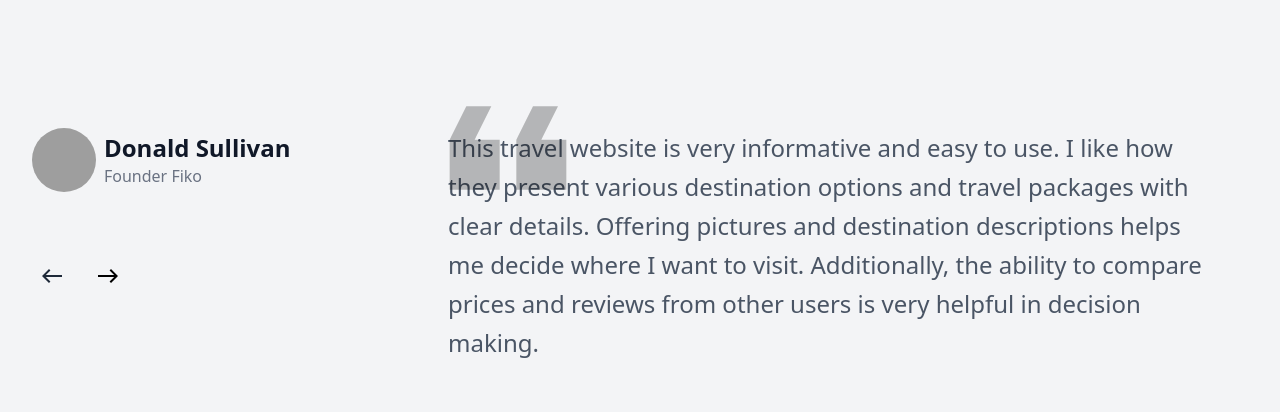
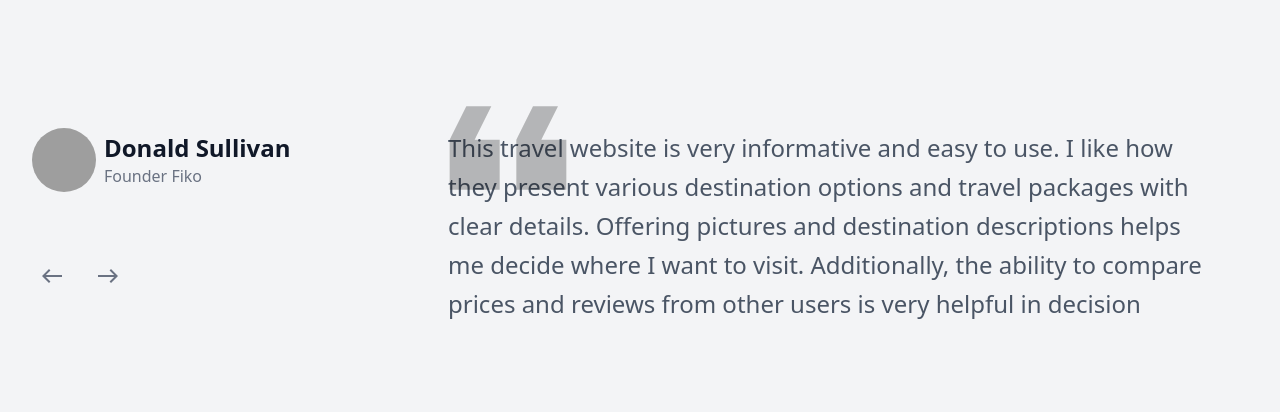
Before and after one commit to chamaxx9zp/IndoTravi, a React (Vite) app: page / in a window 1280 px wide. Shown: the part 3420-3832 px from the top of the page. Built offline with nearby package versions, Linux system fonts and the light colour scheme; grey boxes are pictures that could not be loaded.

Commit message:
fix testimonial arrow ⬆️

```diff
--- a/src/components/TestimonialSection/TestimonialSection.jsx
+++ b/src/components/TestimonialSection/TestimonialSection.jsx
@@ -69,10 +69,10 @@ function TestimonialSection() {
           {/* Desktop Arrows */}
           <div className="hidden md:flex flex-row justify-start gap-4 mt-16">
             <button className="w-10 h-10 flex items-center rounded-4xl justify-center" onClick={prevTestimonial}>
-              <WestIcon className="text-gray-800" />
+              <WestIcon className="text-gray-500 hover:text-black" />
             </button>
             <button className="w-10 h-10 flex items-center justify-center" onClick={nextTestimonial}>
-              <WestIcon className="text-gray-00 rotate-180" />
+              <WestIcon className="text-gray-500 rotate-180 hover:text-black" />
             </button>
           </div>
 
@@ -84,7 +84,7 @@ function TestimonialSection() {
             color="disabled"
             sx={{ fontSize: 200 }}
           />
-          <p className="text-gray-600 text-2xl leading-relaxed max-w-3xl md:justify-start">
+          <p className="text-gray-600 text-2xl leading-relaxed max-w-3xl md:justify-start h-[200px] overflow-hidden">
           {testimonials[currentTestimonial].text}
           </p>
         </div>
```
